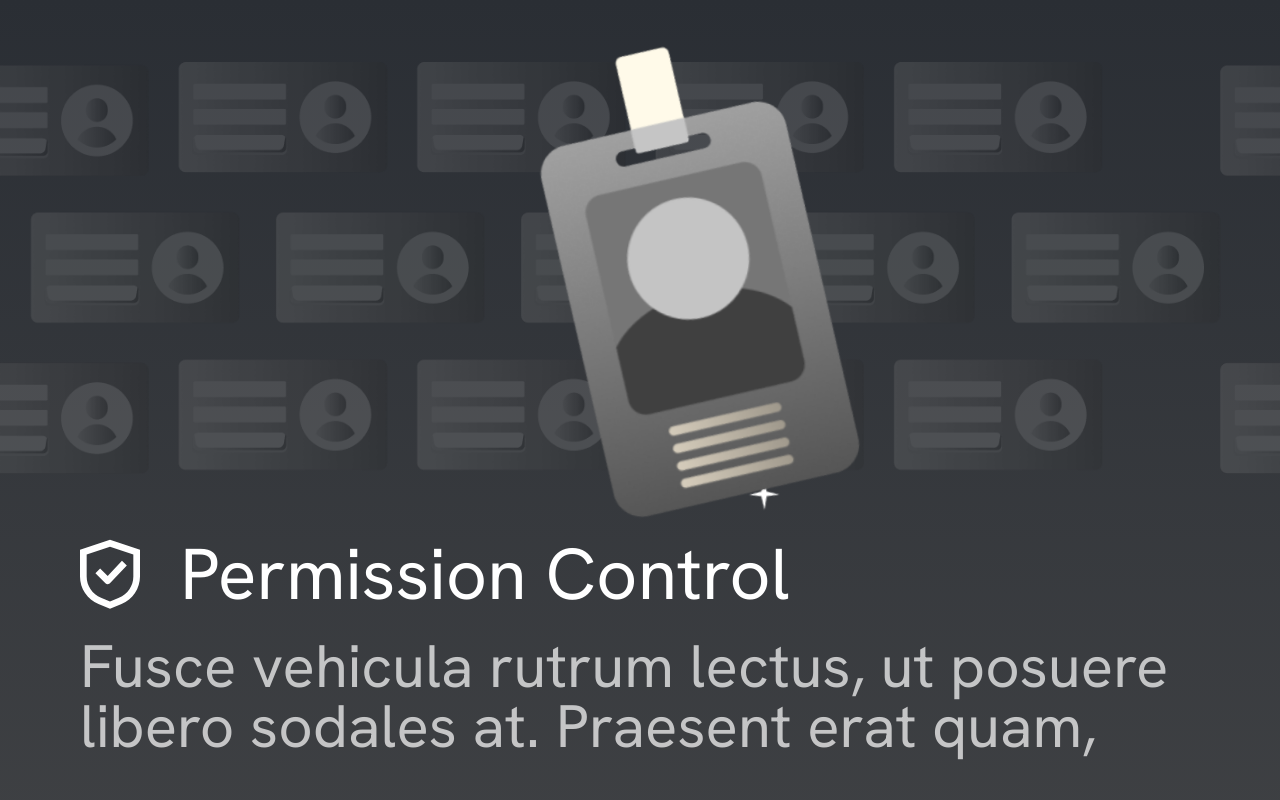
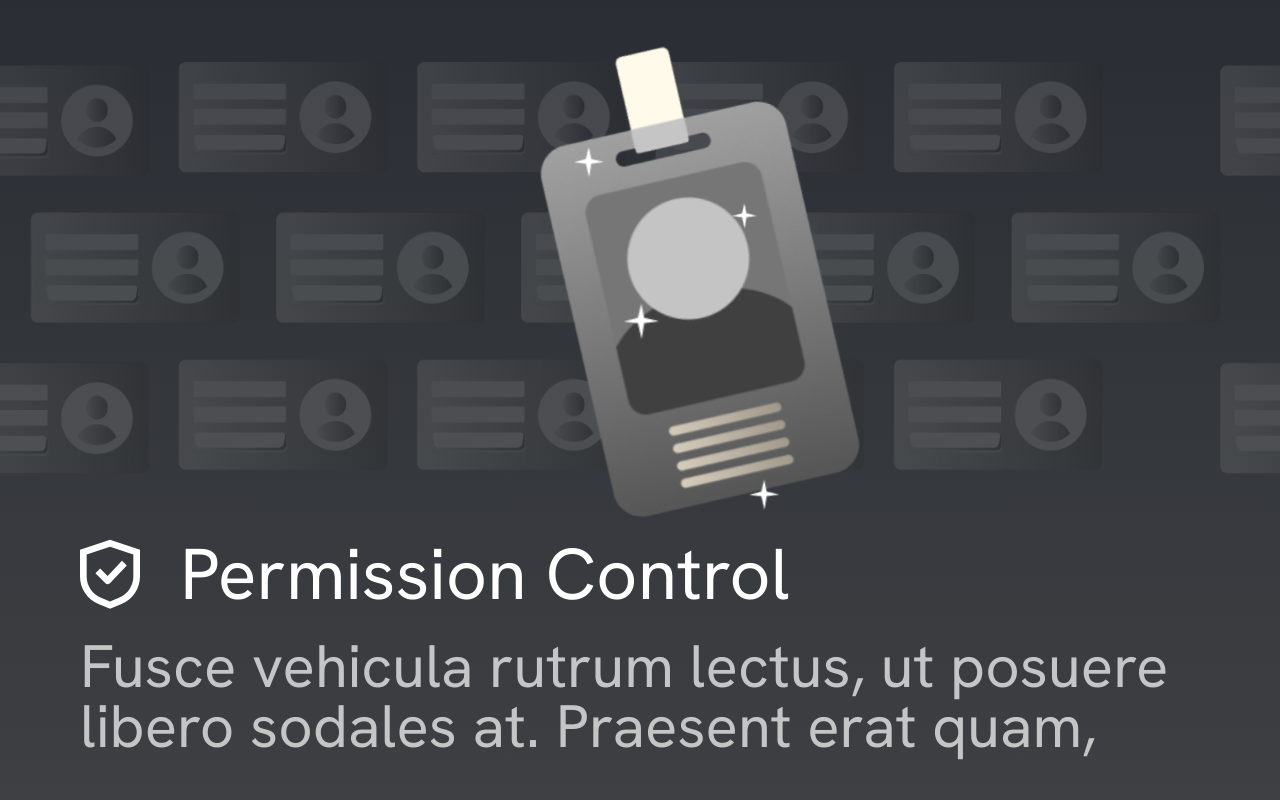
Before and after one commit to pradeep-003/wayCard, a React (Vite) app: page / in a window 1280 px wide. Shown: the top 800 px of the page. Built offline with nearby package versions, Linux system fonts and the light colour scheme.

Commit message:
Remove unnecessary z-index from Card component's masking div for cleaner styling

```diff
--- a/src/Components/Card.jsx
+++ b/src/Components/Card.jsx
@@ -86,7 +86,7 @@ const Card = () => {
         </div>
 
         <div ref={tofro} className="absolute top-[2vh]  w-[100%] h-[64vh] ">
-          <div className="pendulum card-masking w-[60%] h-full z-9  bg-[url('./assets/id.png')] bg-contain bg-no-repeat bg-center absolute pl-20 pt-15 xl:pl-15 xl:pt-10 top-[4vh] transform xl:translate-x-[105%]  ">
+          <div className="pendulum card-masking w-[60%] h-full  bg-[url('./assets/id.png')] bg-contain bg-no-repeat bg-center absolute pl-20 pt-15 xl:pl-15 xl:pt-10 top-[4vh] transform xl:translate-x-[105%]  ">
             <img
               src="/assets/short-strip.png"
               alt=""
```
